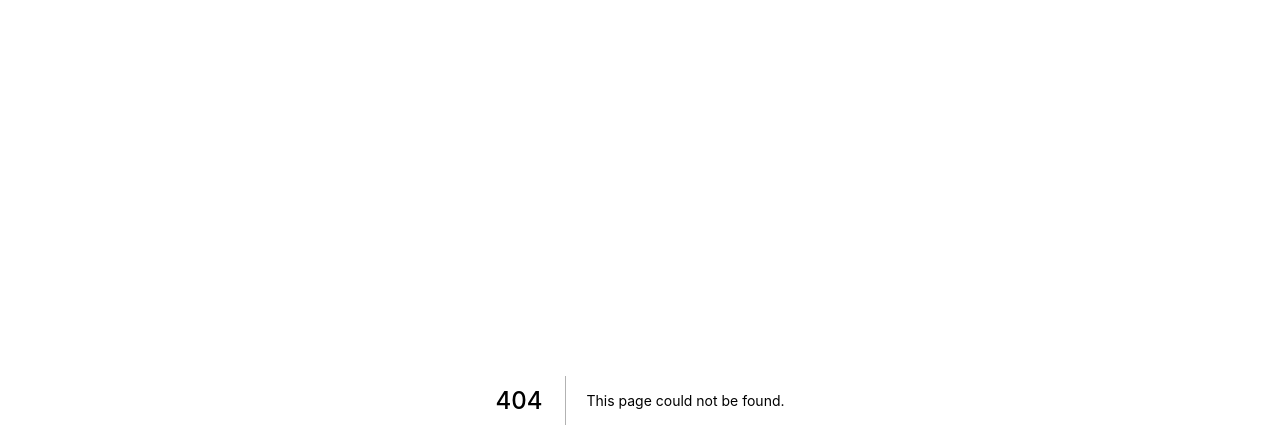
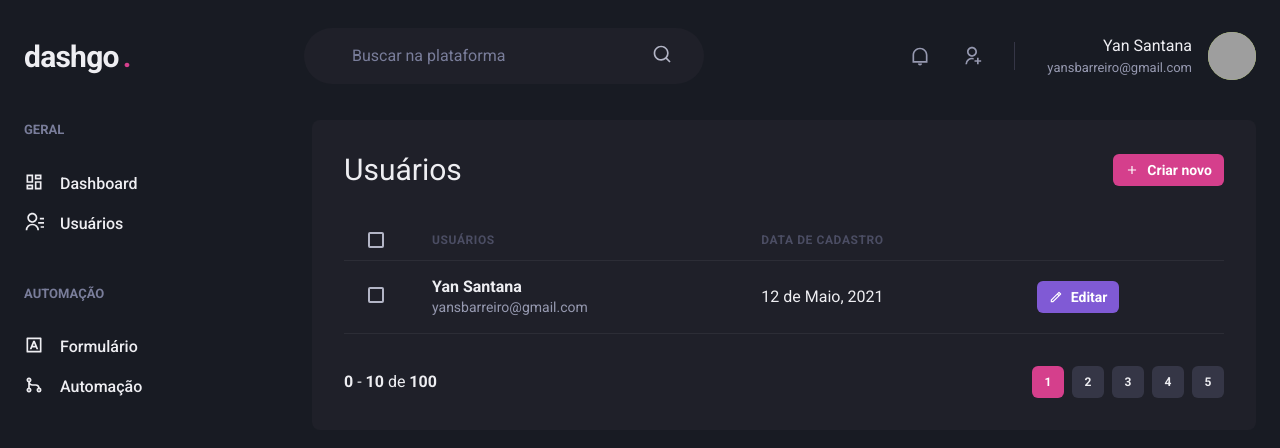
Before and after one commit to Yansb/dashgo, a Next.js app: page /users in a window 1280 px wide. Before the commit this address had no page. Shown: the top 448 px of the page. Built offline with nearby package versions, Linux system fonts and the light colour scheme; grey boxes are pictures that could not be loaded.

Commit message:
feat: list-users-page

```diff
--- a/package.json
+++ b/package.json
@@ -12,9 +12,11 @@
     "@chakra-ui/react": "^1.5.0",
     "@emotion/react": "^11.1.5",
     "@emotion/styled": "^11.3.0",
+    "apexcharts": "^3.26.0",
     "framer-motion": "^4.1.3",
     "next": "10.1.3",
     "react": "17.0.2",
+    "react-apexcharts": "^1.3.9",
     "react-dom": "17.0.2",
     "react-icons": "^4.2.0"
   },
--- /dev/null
+++ b/src/Components/Pagination.tsx
@@ -0,0 +1,80 @@
+import { Button, Box, Stack } from "@chakra-ui/react";
+
+export function Pagination(){
+  return(
+    <Stack
+      direction="row"
+      mt="8"
+      spacing="6"
+      justify="space-between"
+      align="center"
+    >
+      <Box>
+        <strong>0</strong> - <strong>10</strong> de <strong>100</strong>
+      </Box>
+      <Stack direction="row">
+        <Button
+          size="sm"
+          fontSize="xs"
+          width="4"
+          colorScheme="pink"
+          disabled
+          _disabled={{
+            bgColor: 'pink.500',
+            cursor: 'default',
+          }}
+        >
+          1
+        </Button>
+        <Button
+          size="sm"
+          fontSize="xs"
+          width="4"
+          bg="gray.700"
+          _disabled={{
+            bgColor: 'pink.500',
+            cursor: 'default',
+          }}
+        >
+          2
+        </Button>
+        <Button
+          size="sm"
+          fontSize="xs"
+          width="4"
+          bg="gray.700"
+          _disabled={{
+            bgColor: 'pink.500',
+            cursor: 'default',
+          }}
+        >
+          3
+        </Button>
+        <Button
+          size="sm"
+          fontSize="xs"
+          width="4"
+          bg="gray.700"
+          _disabled={{
+            bgColor: 'pink.500',
+            cursor: 'default',
+          }}
+        >
+          4
+        </Button>
+        <Button
+          size="sm"
+          fontSize="xs"
+          width="4"
+          bg="gray.700"
+          _disabled={{
+            bgColor: 'pink.500',
+            cursor: 'default',
+          }}
+        >
+          5
+        </Button>
+      </Stack>
+    </Stack>
+  );
+}
--- /dev/null
+++ b/src/pages/users/index.tsx
@@ -0,0 +1,73 @@
+import { Box, Button, Checkbox, Flex, Heading, Icon, Table, Tbody, Td, Text, Th, Thead, Tr } from "@chakra-ui/react";
+import { RiAddLine, RiPencilLine } from "react-icons/ri";
+import { Header } from "../../Components/Header";
+import { Pagination } from "../../Components/Pagination";
+import { Sidebar } from "../../Components/Sidebar";
+
+
+export default function UserList(){
+  return(
+    <Box>
+      <Header />
+      <Flex w="100%" my="6" maxWidth={1480} mx="auto" px="6">
+        <Sidebar />
+
+        <Box flex="1" borderRadius={8} bg="gray.800" p="8">
+          <Flex mb="8" justify="space-between" align="center">
+            <Heading size="lg" fontWeight="normal">Usuários</Heading>
+
+            <Button as="a" size="sm" fontSize="sm" colorScheme="pink" leftIcon={<Icon as={RiAddLine}/>}>
+              Criar novo
+            </Button>
+          </Flex>
+
+          <Table colorScheme="whiteAlpha">
+            <Thead>
+              <Tr>
+                <Th px="6" color="gray.300" width="8">
+                  <Checkbox colorScheme="pink" />
+                </Th>
+                <Th>
+                  Usuários
+                </Th>
+                <Th>
+                  Data de cadastro
+                </Th>
+                <Th/>
+              </Tr>
+            </Thead>
+            <Tbody>
+              <Tr>
+                <Td px="6">
+                  <Checkbox colorScheme="pink" />
+                </Td>
+                <Td>
+                  <Box>
+                    <Text fontWeight="bold">Yan Santana</Text>
+                    <Text fontSize="sm" color="gray.300">yansbarreiro@gmail.com</Text>
+                  </Box>
+                </Td>
+                <Td>
+                  12 de Maio, 2021
+                </Td>
+                <Td>
+                  <Button
+                    as="a"
+                    size="sm"
+                    fontSize="sm"
+                    colorScheme="purple"
+                    leftIcon={<Icon
+                    as={RiPencilLine} size="16"/>}
+                  >
+                    Editar
+                  </Button>
+                </Td>
+              </Tr>
+            </Tbody>
+          </Table>
+          <Pagination />
+        </Box>
+      </Flex>
+    </Box>
+  );
+}
```
Also changed, not shown: src/pages/dashboard.tsx (+84 -1 lines), 1 other file (tests, documents, lock files or other folders).
